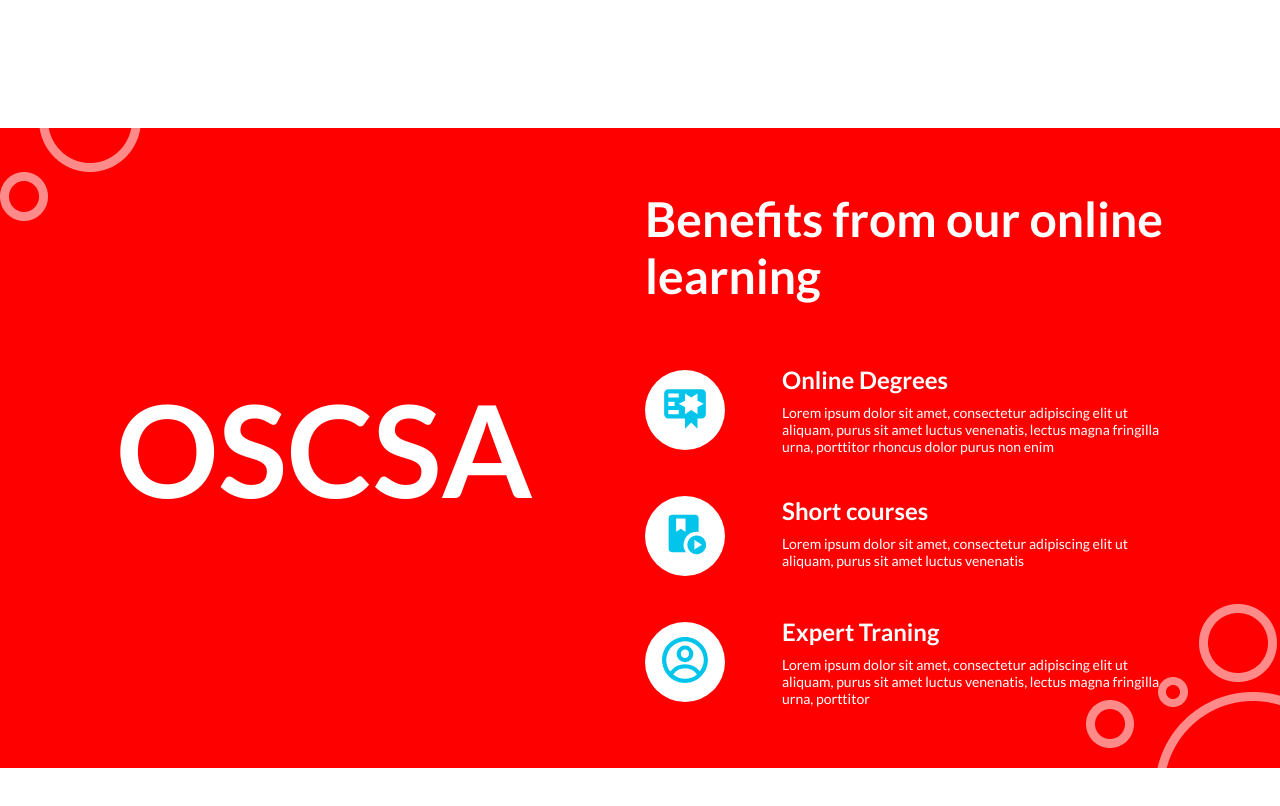
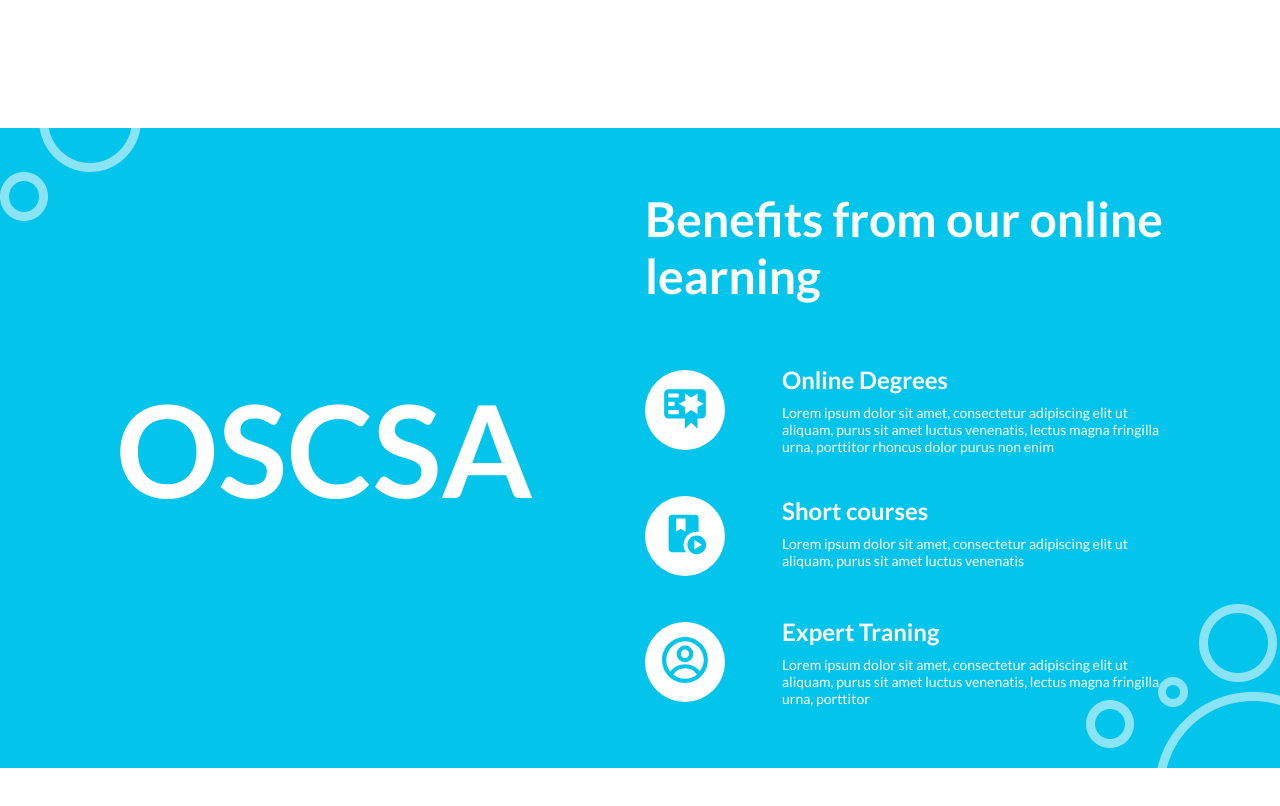
Before and after one commit to Open-Science-Community-Saudi-Arabia/MOOCs, a React (Vite) app in the folder Frontend/: page / in a window 1280 px wide. Shown: the part 1600-2406 px from the top of the page. Built offline with nearby package versions, Linux system fonts and the light colour scheme.

Commit message:
fixed the button

```diff
--- a/Frontend/src/components/Button/Button.css
+++ b/Frontend/src/components/Button/Button.css
@@ -25,7 +25,7 @@
 .outline:hover{
     border-color: 1px solid #0e7880;
     color: #0e7880;
-    transform: translateY(3px);
+    /* transform: translateY(3px); */
 
 }
 .button--bg{
--- a/Frontend/src/pages/landing-page/landingpage.css
+++ b/Frontend/src/pages/landing-page/landingpage.css
@@ -247,7 +247,6 @@
     height: 80vh;
     position: relative;
     margin-top: 8rem;
-    background-color: red;
   }
 }
 
@@ -510,7 +509,6 @@
 
 @media (max-width: 768px) {
   .hero--wrapper {
-    height: 60vh;
     background: linear-gradient(
         180deg,
         rgba(255, 255, 255, 0.2) 0%,
```
